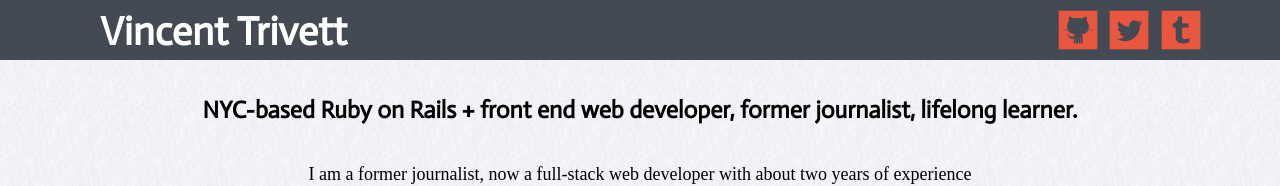
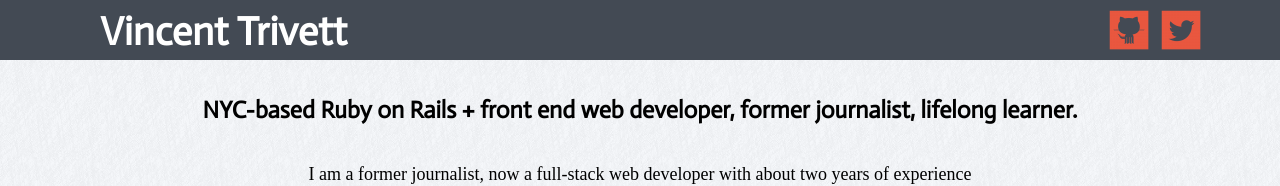
Before and after one commit to trivett/trivett.github.ioold, a Jekyll site: the page built from index.html, in a window 1280 px wide. Shown: the top 186 px of the page. Built offline with Jekyll 4.4.1, drawn with Linux system fonts in a browser that asks for light colours; some web fonts are replaced; Markdown is read by kramdown in place of the engine named in the settings.

Commit message:
removed the irrelevant tumblr that i havent used in ages

```diff
--- a/_config.yml
+++ b/_config.yml
@@ -1,3 +1,3 @@
 name: Vincent Trivett, Web Developer
 markdown: redcarpet
-pygments: true
+highlighter: pygments
--- a/_layouts/default.html
+++ b/_layouts/default.html
@@ -25,8 +25,6 @@
 
                 <a href="https://github.com/trivett" target="blank"><img src="/images/github.png" alt="Github"></a>
                 <a href="https://twitter.com/vincent_trivett" target="blank"><img src="images/twitter.png" alt="Twitter"></a>
-                <a href="http://blinktag.tumblr.com/" target="blank"><img src="images/tumblr.png" alt="My Blog"></a>
-
             </div>
 
           </header>
```
